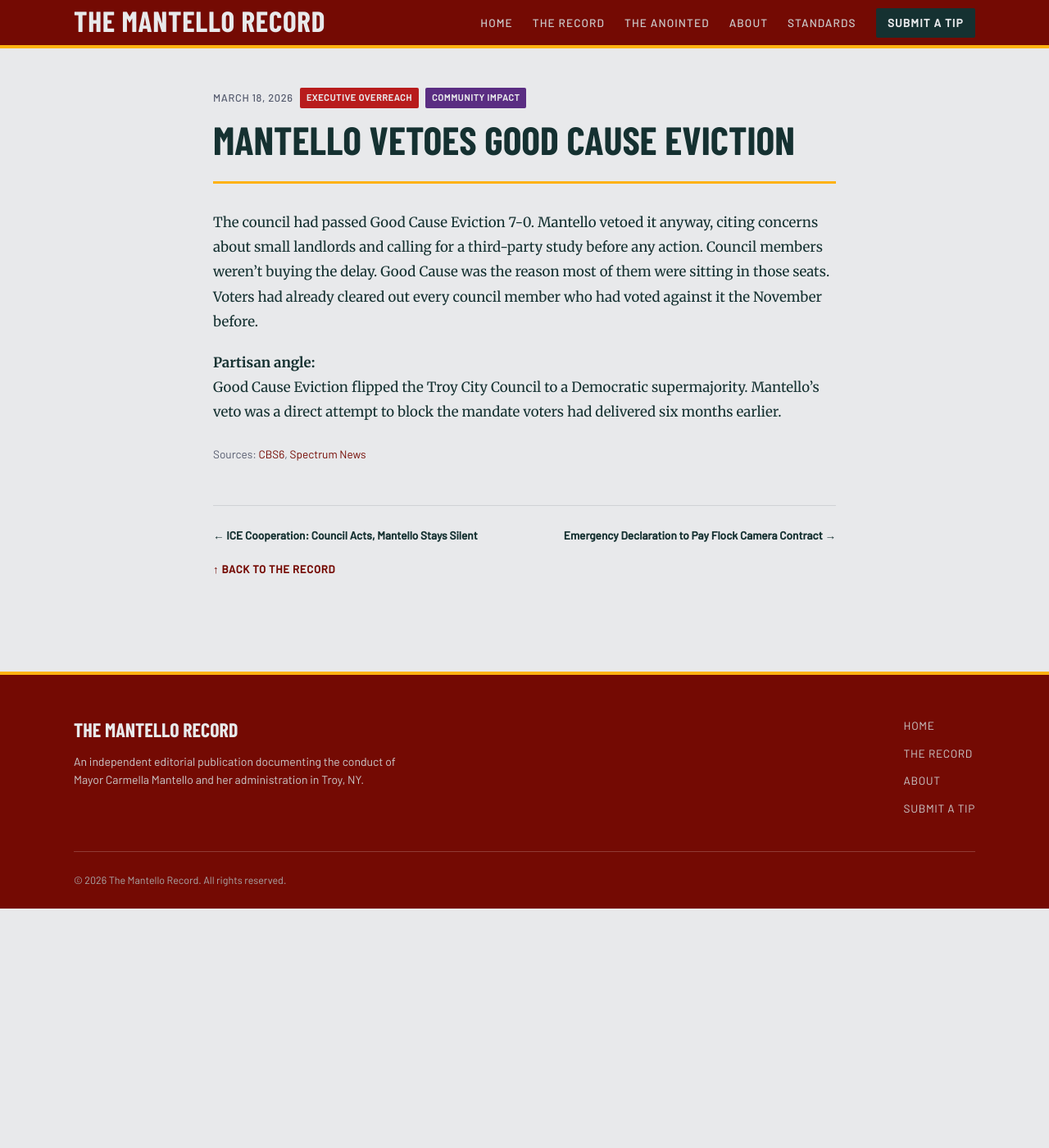
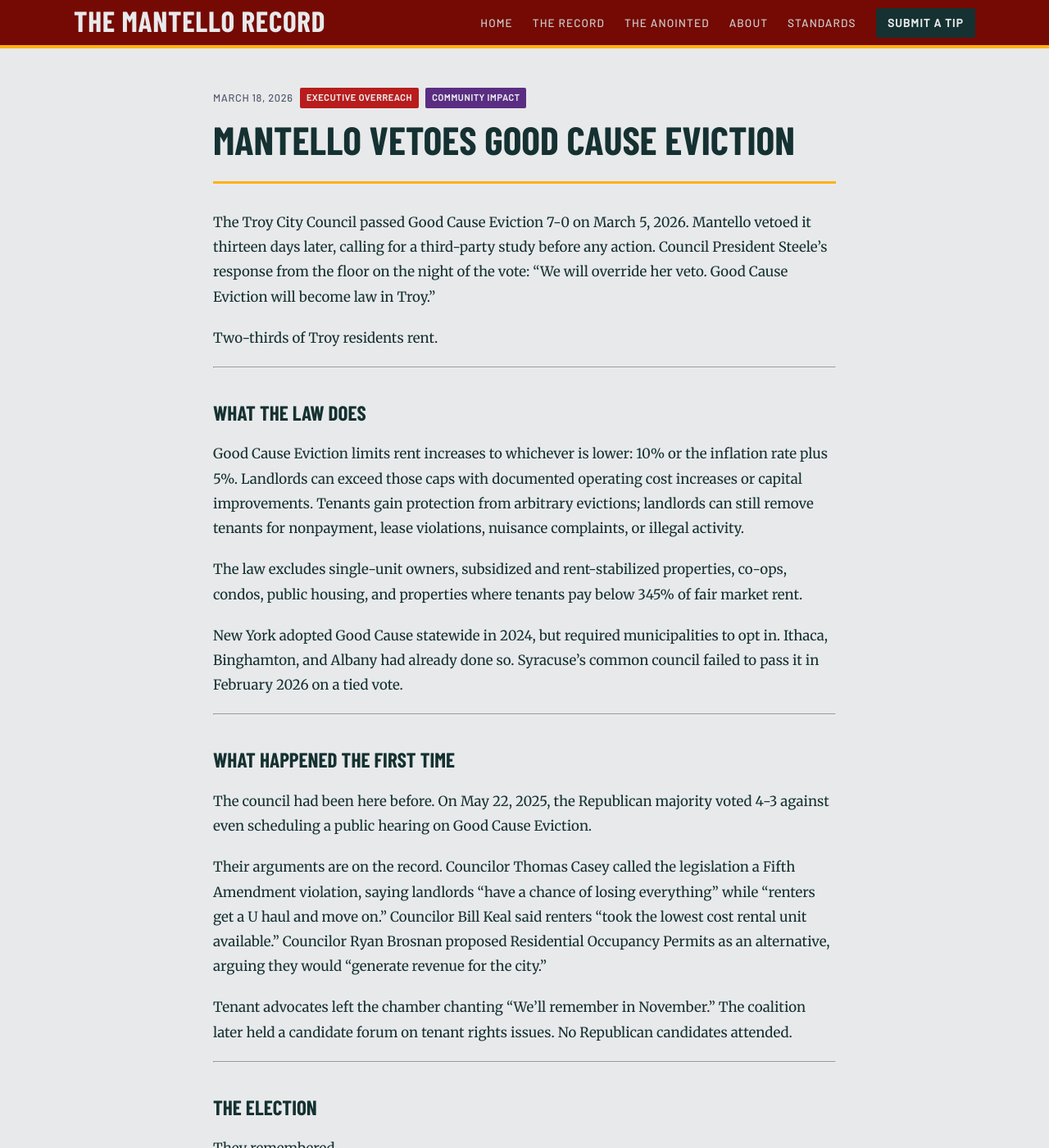
Before and after one commit to MdevitSEC/the-mantello-record, a Jekyll site: the page built from _posts/2026-03-18-mantello-vetoes-good-cause-eviction.md, in a window 1280 px wide and 1400 px high. Shown: the whole window at 82% size. Built offline with Jekyll 4.4.1, drawn with Linux system fonts in a browser that asks for light colours; some web fonts are replaced; some of the changed text lies outside the part shown.

Commit message:
Expand Good Cause Eviction posts -- May 2025 history, Republican quotes, election connection, law provisions, Menard, DiLorenzo, state framework
Co-Authored-By: Claude Sonnet 4.6 <noreply@anthropic.com>

```diff
--- a/_posts/2026-03-18-mantello-vetoes-good-cause-eviction.md
+++ b/_posts/2026-03-18-mantello-vetoes-good-cause-eviction.md
@@ -5,8 +5,58 @@ date: 2026-03-18
 categories: ["Executive Overreach", "Community Impact"]
 ---
 
-The council had passed Good Cause Eviction 7-0. Mantello vetoed it anyway, citing concerns about small landlords and calling for a third-party study before any action. Council members weren't buying the delay. Good Cause was the reason most of them were sitting in those seats. Voters had already cleared out every council member who had voted against it the November before.
+The Troy City Council passed Good Cause Eviction 7-0 on March 5, 2026. Mantello vetoed it thirteen days later, calling for a third-party study before any action. Council President Steele's response from the floor on the night of the vote: "We will override her veto. Good Cause Eviction will become law in Troy."
 
-**Partisan angle:** Good Cause Eviction flipped the Troy City Council to a Democratic supermajority. Mantello's veto was a direct attempt to block the mandate voters had delivered six months earlier.
+Two-thirds of Troy residents rent.
 
-*Sources: [CBS6](https://cbs6albany.com/news/local/troy-mayor-carmella-mantello-vetoes-good-cause-eviction-in-her-city-leasing-apartments-troy-city-council-president-sue-steele-housing-law-renters-homelessness-wrgb), [Spectrum News](https://spectrumlocalnews.com/nys/capital-region/news/2026/03/18/troy-mayor-vetoes-good-cause-eviction-legislation-)*
+---
+
+## What the Law Does
+
+Good Cause Eviction limits rent increases to whichever is lower: 10% or the inflation rate plus 5%. Landlords can exceed those caps with documented operating cost increases or capital improvements. Tenants gain protection from arbitrary evictions; landlords can still remove tenants for nonpayment, lease violations, nuisance complaints, or illegal activity.
+
+The law excludes single-unit owners, subsidized and rent-stabilized properties, co-ops, condos, public housing, and properties where tenants pay below 345% of fair market rent.
+
+New York adopted Good Cause statewide in 2024, but required municipalities to opt in. Ithaca, Binghamton, and Albany had already done so. Syracuse's common council failed to pass it in February 2026 on a tied vote.
+
+---
+
+## What Happened the First Time
+
+The council had been here before. On May 22, 2025, the Republican majority voted 4-3 against even scheduling a public hearing on Good Cause Eviction.
+
+Their arguments are on the record. Councilor Thomas Casey called the legislation a Fifth Amendment violation, saying landlords "have a chance of losing everything" while "renters get a U haul and move on." Councilor Bill Keal said renters "took the lowest cost rental unit available." Councilor Ryan Brosnan proposed Residential Occupancy Permits as an alternative, arguing they would "generate revenue for the city."
+
+Tenant advocates left the chamber chanting "We'll remember in November." The coalition later held a candidate forum on tenant rights issues. No Republican candidates attended.
+
+---
+
+## The Election
+
+They remembered.
+
+In November 2025, Democrats swept all seven Troy council seats. Every Republican who voted against holding a public hearing on Good Cause Eviction lost. Council President Steele put it plainly after the new council passed the law: "All of those who opposed those two items were defeated soundly."
+
+The new council reintroduced Good Cause Eviction in early 2026 and passed it unanimously on March 5.
+
+---
+
+## The Veto
+
+Mantello vetoed on March 18. Her stated concern was small landlords. "Many of our rental properties are owned and operated by small, local landlords -- individuals and families who often own just one or two units," she wrote, citing rising costs for taxes, insurance, energy, and construction. She said she could not support the measure "without knowing the impact" and urged a transparent, comprehensive study.
+
+Her alternative: increase housing supply through construction, redevelopment, and landlord partnerships.
+
+"What's next? Is it rent control?" she said publicly. "So I think my ask was very reasonable. Let's just take a pause. What's the rush?"
+
+Not every landlord agreed with her framing. Sylva Menard, a local landlord who had previously spoken at council meetings, said responsible landlords "already doing most of what good cause covered" have "nothing to fear."
+
+Mark Speedy of the Capital Region DSA, who had been organizing for the law for two years, called the passage a milestone. Steele had already told the council the veto would not hold.
+
+---
+
+**Partisan angle:** The Republican council voted in May 2025 against holding a public hearing. Voters replaced every one of them. The new council passed the law unanimously in March. Mantello vetoed it anyway and called for a study. The voters had already conducted the study.
+
+---
+
+*Sources: [CBS6](https://cbs6albany.com/news/local/troy-mayor-carmella-mantello-vetoes-good-cause-eviction-in-her-city-leasing-apartments-troy-city-council-president-sue-steele-housing-law-renters-homelessness-wrgb); [Spectrum News, March 18, 2026](https://spectrumlocalnews.com/nys/capital-region/news/2026/03/18/troy-mayor-vetoes-good-cause-eviction-legislation-); [Spectrum News, March 5, 2026](https://spectrumlocalnews.com/nys/capital-region/politics/2026/03/05/troy-good-cause-eviction-vote); [WAMC, May 23, 2025](https://www.wamc.org/news/2025-05-23/good-cause-is-not-good-for-troy-as-gop-council-majority-votes-measure-down); [Yahoo News](https://www.yahoo.com/news/articles/troy-democrats-pass-good-cause-200008276.html)*
```
Also changed, not shown: _posts/2026-04-09-good-cause-eviction-veto-overridden.md (+23 -3 lines).
